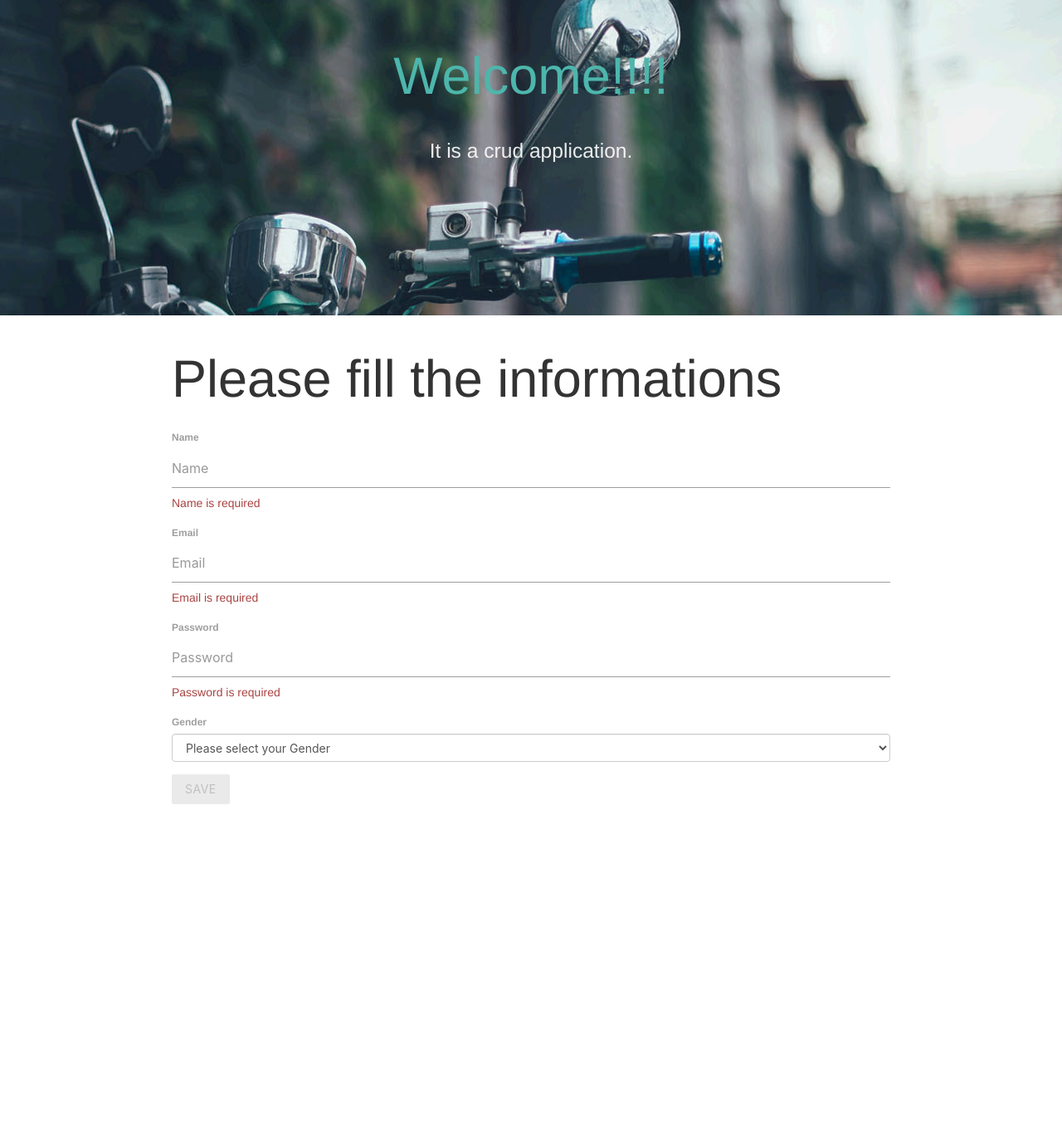
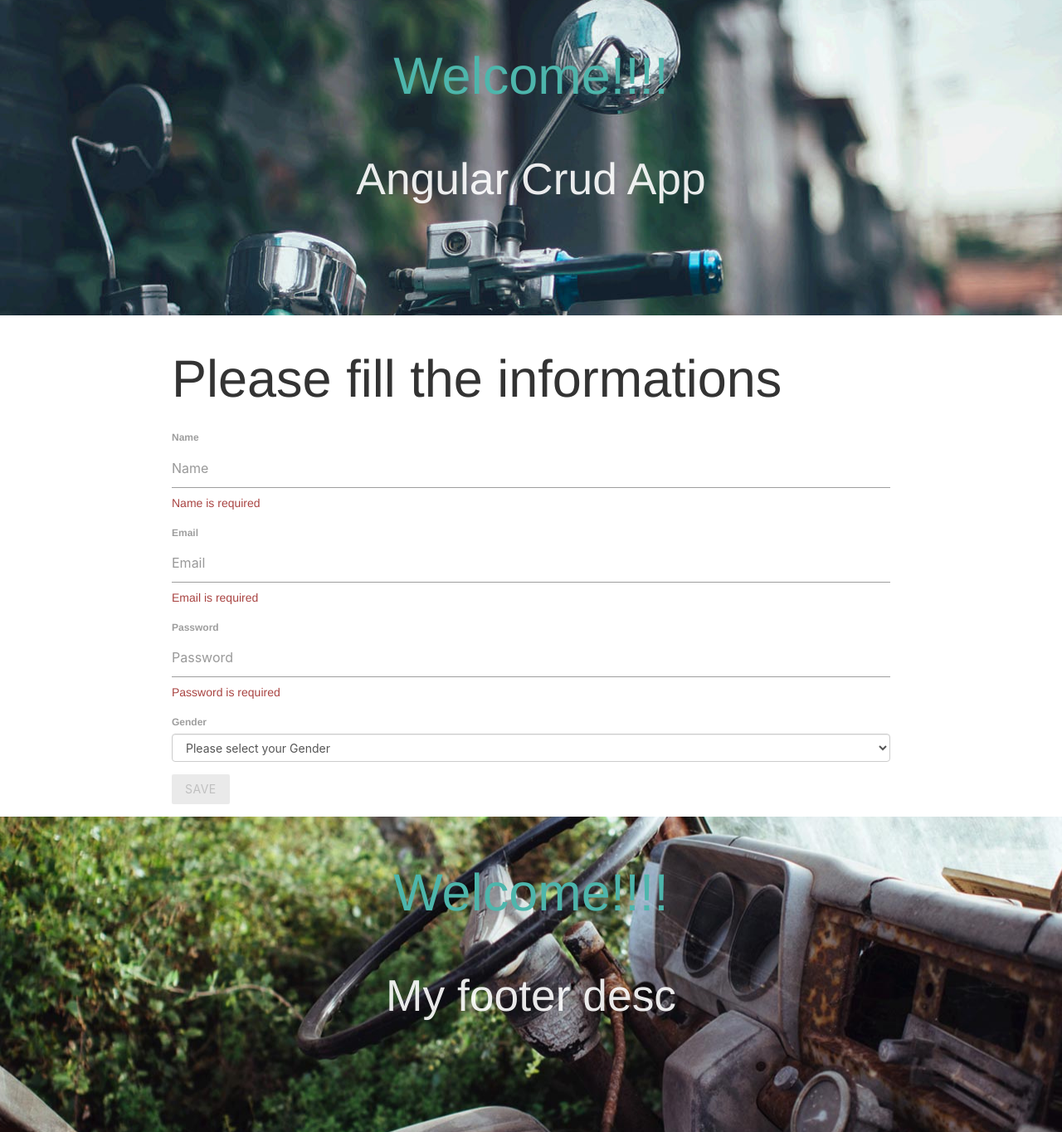
Before and after one commit to vishakhag6/angProject, a website: page index.html in a window 1280 px wide. Shown: the whole page at 83% size. Before the commit the page ends 984 px from the top, so only its background shows below. Drawn offline with nearby package versions, Linux system fonts and the light colour scheme.

Commit message:
directive for multiple banner added

```diff
--- a/index.html
+++ b/index.html
@@ -12,8 +12,10 @@
 </head>
 <body ng-controller="indexCtrl">
 
-<!--hero banner -->
-<hero-banner-directive></hero-banner-directive>
+<div ng-controller="heroBannerController">
+    <!--hero banner -->
+    <hero-banner-directive src="imageObj"></hero-banner-directive>
+</div>
 
 <div class="container">
     <h1 ng-bind="mainHeadingMessage"></h1>
@@ -92,8 +94,11 @@
     </div>
 </div>
 
-<!--hero banner -->
-<!--<hero-banner-directive></hero-banner-directive>-->
+
+<div ng-controller="heroBannerController">
+    <!--hero banner footer-->
+    <hero-banner-directive src="imageObjFooter"></hero-banner-directive>
+</div>
 
 <!-- Modal -->
 <div id="deleteModal" class="modal fade" role="dialog" ng-cloak>
--- a/js/header.js
+++ b/js/header.js
@@ -1,6 +1,17 @@
 var app = angular.module("heroBanner", []);
 
-
+app.controller('heroBannerController', ['$scope', function ($scope) {
+	$scope.imageObj = {
+		src : 'images/background1.jpg',
+		alt : 'Hero Banner',
+		desc : 'Angular Crud App'
+	},
+	$scope.imageObjFooter = {
+		src : 'images/background2.jpg',
+		alt : '',
+		desc : 'My footer desc'
+	}
+}]);
 
 app.directive("heroBannerDirective", function() {
 	return {
@@ -11,20 +22,21 @@ app.directive("heroBannerDirective", function() {
 							<br><br>
 							<h1 class="header center teal-text text-lighten-2">Welcome!!!!</h1>
 							<div class="row center">
-							  <h5 class="header col s12 light">It is a crud application.</h5>
+							  <h2 class="header col s12 light" ng-if="asa.desc">{{asa.desc}}</h2>
 							</div>
 						  </div>
 						</div>
 						<div class="parallax">
-							<img>
+							<img src="{{asa.src}}">
 						</div>
 					</div>
-					`
-		,
+					`,
+		scope : {
+			asa : '=src'
+		},
 
 		link : function(scope, element, attribute) {
-					element[0].querySelector('.parallax > img').src = "images/background1.jpg";
-					$('.parallax').parallax();
+				$('.parallax').parallax();
 		}
 	};
 });
```
